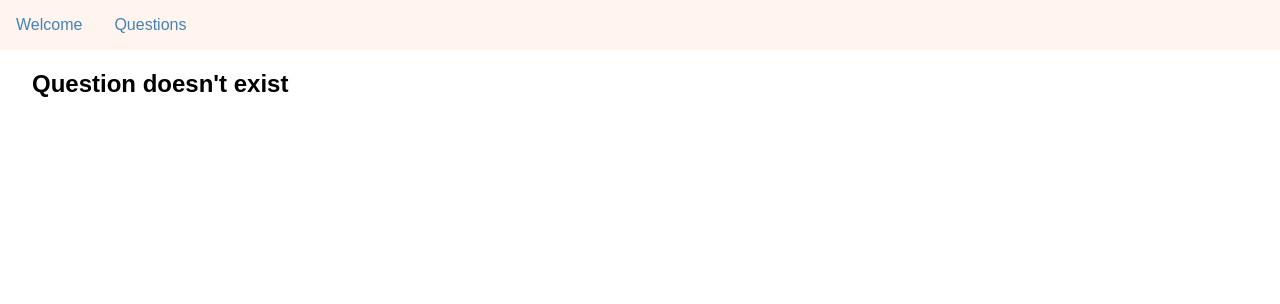
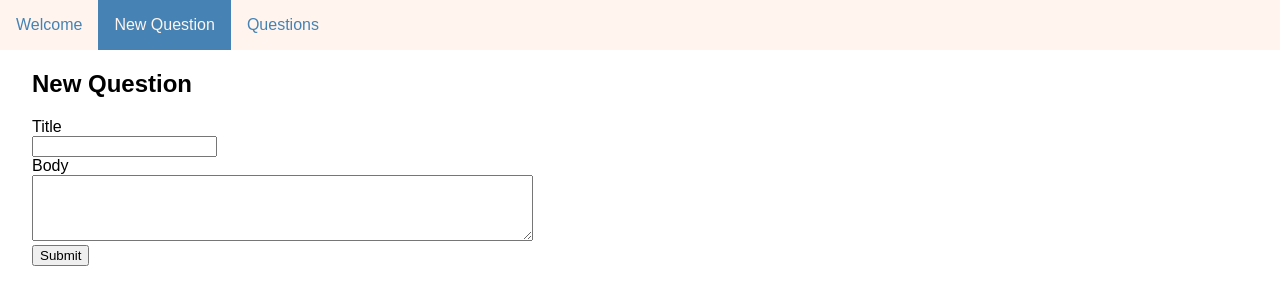
Before and after one commit to CodeCoreYVR/awesome-answers-react-may-2018, a React (Create React App) app: page /questions/new in a window 1280 px wide. Shown: the top 304 px of the page. Built offline with nearby package versions, Linux system fonts and the light colour scheme; no server answers.

Commit message:
Add demo for Question New Page

```diff
--- a/src/components/App.jsx
+++ b/src/components/App.jsx
@@ -1,11 +1,12 @@
 import React from "react";
 // We can rename (or alias) named imports
 // by using the `as` keyword as shown below:
-import { BrowserRouter as Router, Route } from "react-router-dom";
+import { BrowserRouter as Router, Route, Switch } from "react-router-dom";
 
 import NavBar from "./NavBar";
 import QuestionIndexPage from "./QuestionIndexPage";
 import QuestionShowPage from "./QuestionShowPage";
+import QuestionNewPage from "./QuestionNewPage";
 import WelcomePage from "./WelcomePage";
 
 const App = props => {
@@ -13,9 +14,12 @@ const App = props => {
     <Router>
       <div>
         <NavBar />
-        <Route path="/" exact component={WelcomePage} />
-        <Route path="/questions" exact component={QuestionIndexPage} />
-        <Route path="/questions/:id" component={QuestionShowPage} />
+        <Switch>
+          <Route path="/" exact component={WelcomePage} />
+          <Route path="/questions" exact component={QuestionIndexPage} />
+          <Route path="/questions/new" exact component={QuestionNewPage} />
+          <Route path="/questions/:id" component={QuestionShowPage} />
+        </Switch>
       </div>
     </Router>
   );
--- a/src/components/NavBar.jsx
+++ b/src/components/NavBar.jsx
@@ -8,6 +8,9 @@ const NavBar = props => {
       <NavLink exact to="/">
         Welcome
       </NavLink>
+      <NavLink exact to="/questions/new">
+        New Question
+      </NavLink>
       <NavLink exact to="/questions">
         Questions
       </NavLink>
--- /dev/null
+++ b/src/components/QuestionNewPage.jsx
@@ -0,0 +1,51 @@
+import React, { Component } from "react";
+import Question from "../requests/question";
+
+class QuestionNewPage extends Component {
+  constructor(props) {
+    super(props);
+
+    this.createQuestion = this.createQuestion.bind(this);
+  }
+
+  createQuestion(event) {
+    event.preventDefault();
+    const { currentTarget } = event;
+
+    const formData = new FormData(currentTarget);
+
+    Question.create({
+      title: formData.get("title"),
+      body: formData.get("body")
+    }).then(data => {
+      const questionId = data.id;
+
+      this.props.history.push(`/questions/${questionId}`);
+    });
+  }
+
+  render() {
+    return (
+      <main>
+        <h2>New Question</h2>
+        <form onSubmit={this.createQuestion}>
+          <div>
+            <label htmlFor="title">Title</label> <br />
+            <input name="title" id="title" />
+          </div>
+
+          <div>
+            <label htmlFor="body">Body</label> <br />
+            <textarea name="body" id="body" cols="60" rows="4" />
+          </div>
+
+          <div>
+            <input type="submit" value="Submit" />
+          </div>
+        </form>
+      </main>
+    );
+  }
+}
+
+export default QuestionNewPage;
--- a/src/index.js
+++ b/src/index.js
@@ -1,8 +1,11 @@
 import React from "react";
 import ReactDOM from "react-dom";
 import "./index.css";
+import Session from "./requests/session";
 import registerServiceWorker from "./registerServiceWorker";
 import App from "./components/App";
 
+Session.create({ email: "js@winterfell.gov", password: "supersecret" });
+
 ReactDOM.render(<App />, document.getElementById("root"));
 registerServiceWorker();
--- a/src/requests/question.js
+++ b/src/requests/question.js
@@ -25,17 +25,4 @@ const Question = {
   }
 };
 
-const Session = {
-  create(params) {
-    return fetch(`${BASE_URL}/session`, {
-      method: "POST",
-      // credentials: "include",
-      headers: {
-        "Content-Type": "application/json"
-      },
-      body: JSON.stringify(params)
-    }).then(res => res.json());
-  }
-};
-
 export default Question;
--- /dev/null
+++ b/src/requests/session.js
@@ -0,0 +1,18 @@
+const HOST = "localhost:3000";
+const API_BASE = "/api/v1";
+const BASE_URL = `http://${HOST}${API_BASE}`;
+
+const Session = {
+  create(params) {
+    return fetch(`${BASE_URL}/session`, {
+      method: "POST",
+      credentials: "include",
+      headers: {
+        "Content-Type": "application/json"
+      },
+      body: JSON.stringify(params)
+    }).then(res => res.json());
+  }
+};
+
+export default Session;
```
